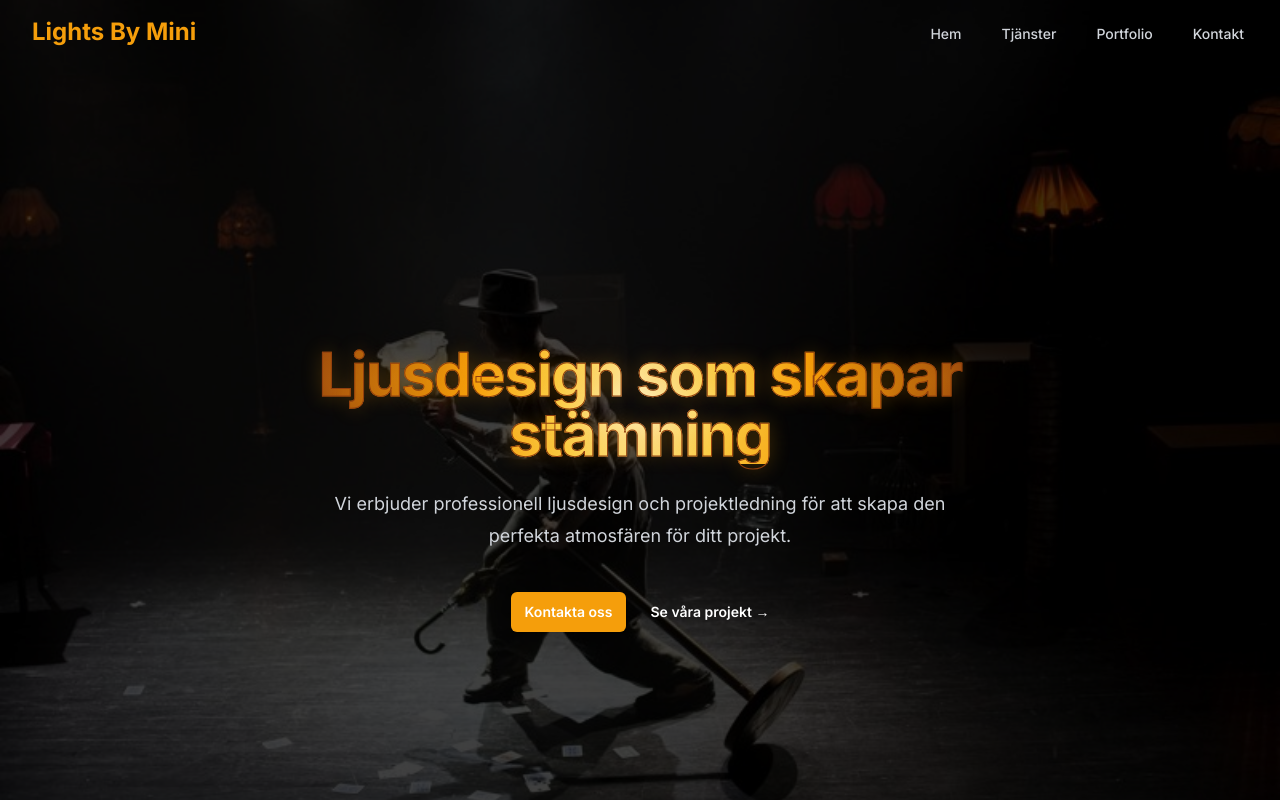
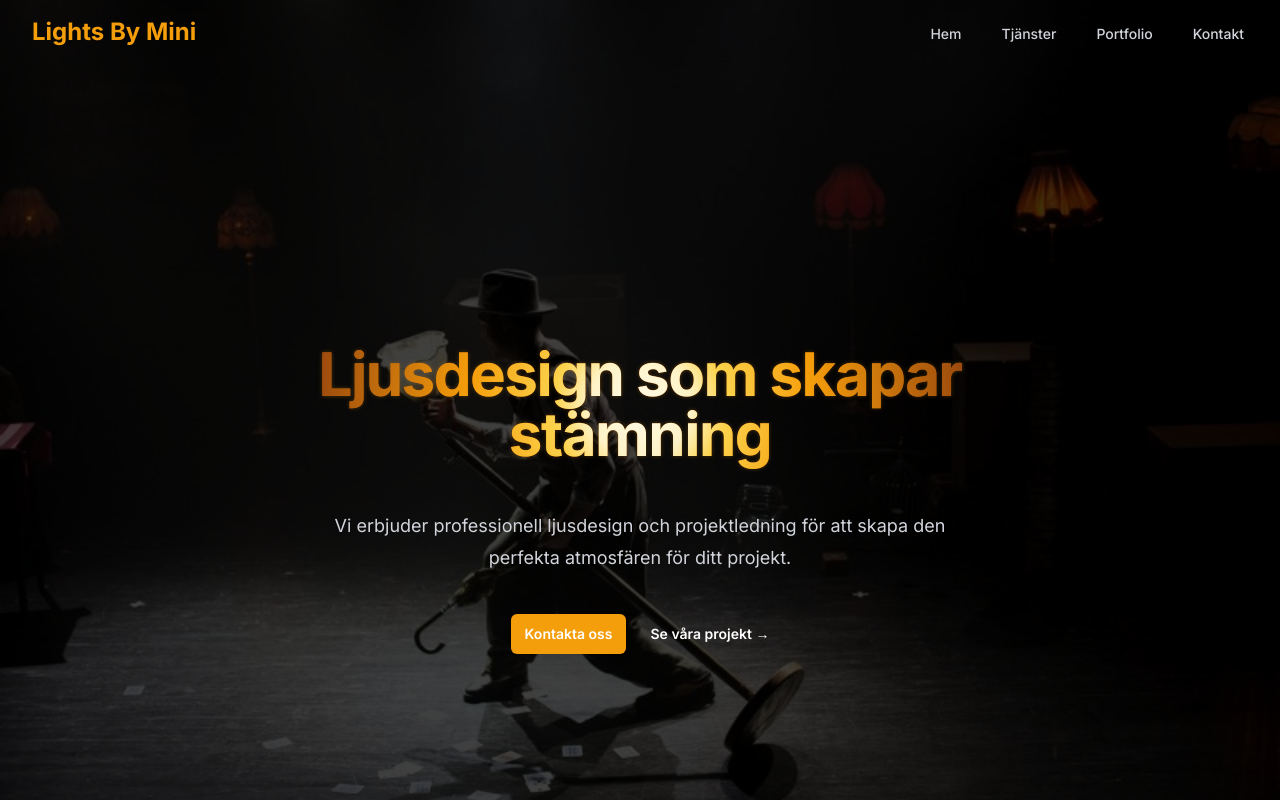
Before and after one commit to codebymini/lights_by_mini, a Next.js app: page / in a window 1280 px wide. Shown: the top 800 px of the page. Built offline with nearby package versions, Linux system fonts and the light colour scheme.

Commit message:
fix first page

```diff
--- a/src/app/page.tsx
+++ b/src/app/page.tsx
@@ -94,21 +94,28 @@ function SpotlightTitle() {
   }, []);
 
   return (
+    <div className="relative pb-4">
+      {/* Baslager för texten */}
+      <h1 className="text-4xl font-bold tracking-tight sm:text-6xl text-amber-700 absolute inset-0">
+        Ljusdesign som skapar stämning
+      </h1>
+
+      {/* Spotlight-effekt lagret */}
       <h1
         ref={titleRef}
-      className="text-4xl font-bold tracking-tight sm:text-6xl relative select-none"
+        className="text-4xl font-bold tracking-tight sm:text-6xl relative"
         style={{
-        color: "#92400E", // amber-800 som mörkare basfärg för mer kontrast
-        WebkitTextStroke: "1px #92400E",
-        backgroundImage: `radial-gradient(circle at ${mousePosition.x}% ${mousePosition.y}%, rgb(254, 243, 199) 0%, rgb(252, 211, 77) 25%, rgb(245, 158, 11) 50%, rgb(146, 64, 14) 100%)`,
+          backgroundImage: `radial-gradient(circle at ${mousePosition.x}% ${mousePosition.y}%, rgb(255, 250, 232) 0%, rgb(254, 243, 199) 15%, rgb(252, 211, 77) 25%, rgb(245, 158, 11) 50%, rgb(146, 64, 14) 100%)`,
           WebkitBackgroundClip: "text",
           backgroundClip: "text",
           WebkitTextFillColor: "transparent",
-        textShadow: "0 0 20px rgba(245, 158, 11, 0.3)", // Lägg till en subtil glöd
+          filter: "drop-shadow(0 0 2px rgba(245, 158, 11, 0.3))",
+          paddingBottom: "0.1em",
         }}
       >
         Ljusdesign som skapar stämning
       </h1>
+    </div>
   );
 }
 
```
Lines whose indentation alone changed are shown as unchanged.
